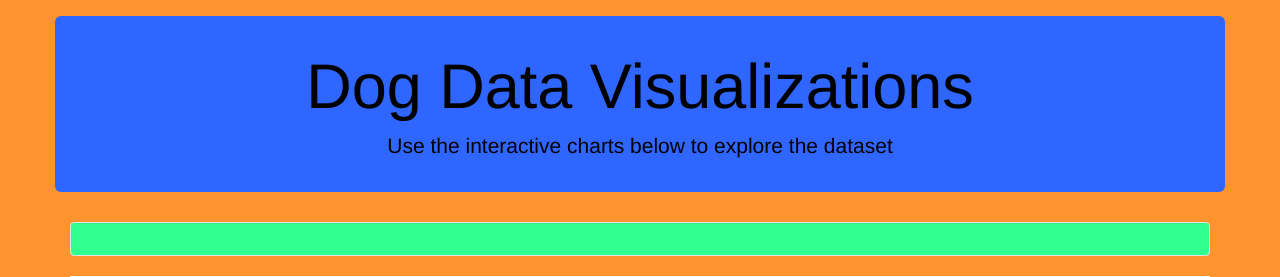
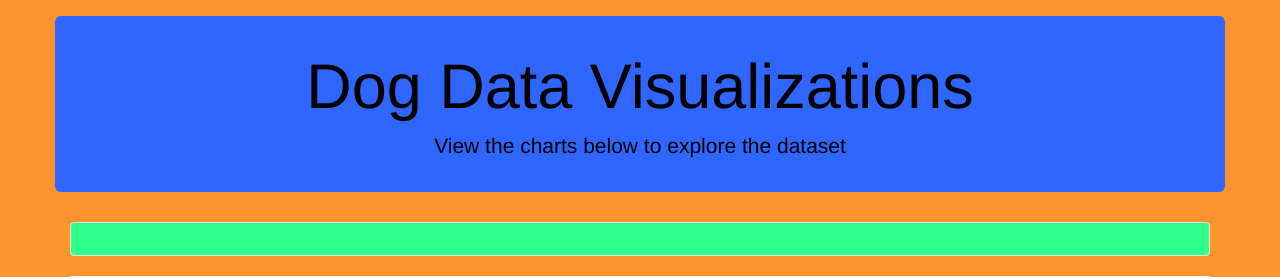
Before and after one commit to DMVance/Project2-PetSelect, a Flask app: page /visualizations in a window 1280 px wide. Shown: the top 277 px of the page. Run offline with Flask 2, Linux system fonts and the light colour scheme; data that the repository does not hold is empty; some libraries are stand-ins or nearby versions.

Commit message:
Update visualizations.html

```diff
--- a/frontend/templates/visualizations.html
+++ b/frontend/templates/visualizations.html
@@ -54,7 +54,7 @@
     <div class="row">
       <div class="col-md-12 jumbotron text-center">
         <h1>Dog Data Visualizations</h1>
-        <p>Use the interactive charts below to explore the dataset</p>
+        <p>View the charts below to explore the dataset</p>
       </div>
     </div>
     <div class="row">
```
